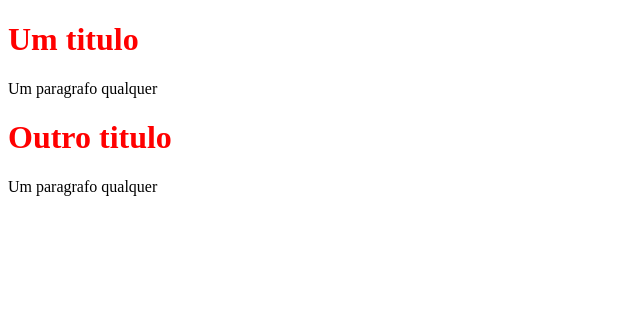
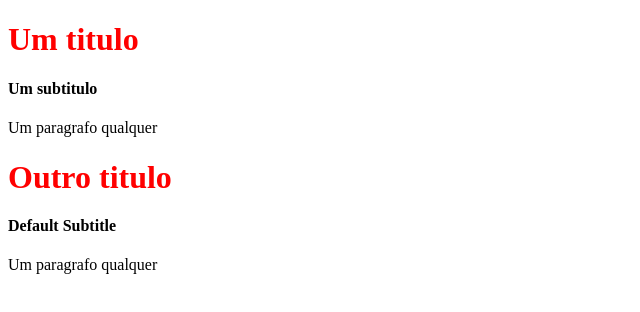
Before and after one commit to costagabriel99/react-nextjs-exemplos, a Next.js app: page / in a window 1280 px wide. Shown: the top 312 px of the page, without its empty margins (0-640 px from the left). Built offline with nearby package versions, Linux system fonts and the light colour scheme.

Commit message:
Arquivos .jsx atualizados

```diff
--- a/pages/index.jsx
+++ b/pages/index.jsx
@@ -1,11 +1,14 @@
 import Title from "../src/components/title/Title"
+import Subtitle from "../src/components/subtitle/Subtitle"
 
 function HomePage (){
     return (
         <div>
             <Title>Um titulo</Title>
+            <Subtitle text= 'Um subtitulo'/>
             <p>Um paragrafo qualquer</p>
             <Title>Outro titulo</Title>
+            <Subtitle/>
             <p>Um paragrafo qualquer</p>
         </div>
     )
--- /dev/null
+++ b/src/components/subtitle/Subtitle.jsx
@@ -0,0 +1,15 @@
+/*
+Exemplo de componente react com props (atributos)
+*/
+
+function Subtitle (props) {
+    return (
+        <h4> {props.text} </h4>
+    )
+}
+
+Subtitle.defaultProps = {
+    text: 'Default Subtitle'
+}
+
+export default Subtitle
--- a/src/components/title/Title.jsx
+++ b/src/components/title/Title.jsx
@@ -1,3 +1,7 @@
+/*
+Exemplo de componente react com children
+*/
+
 import styles from './Title.module.css'
 
 function Title (props) {
```
